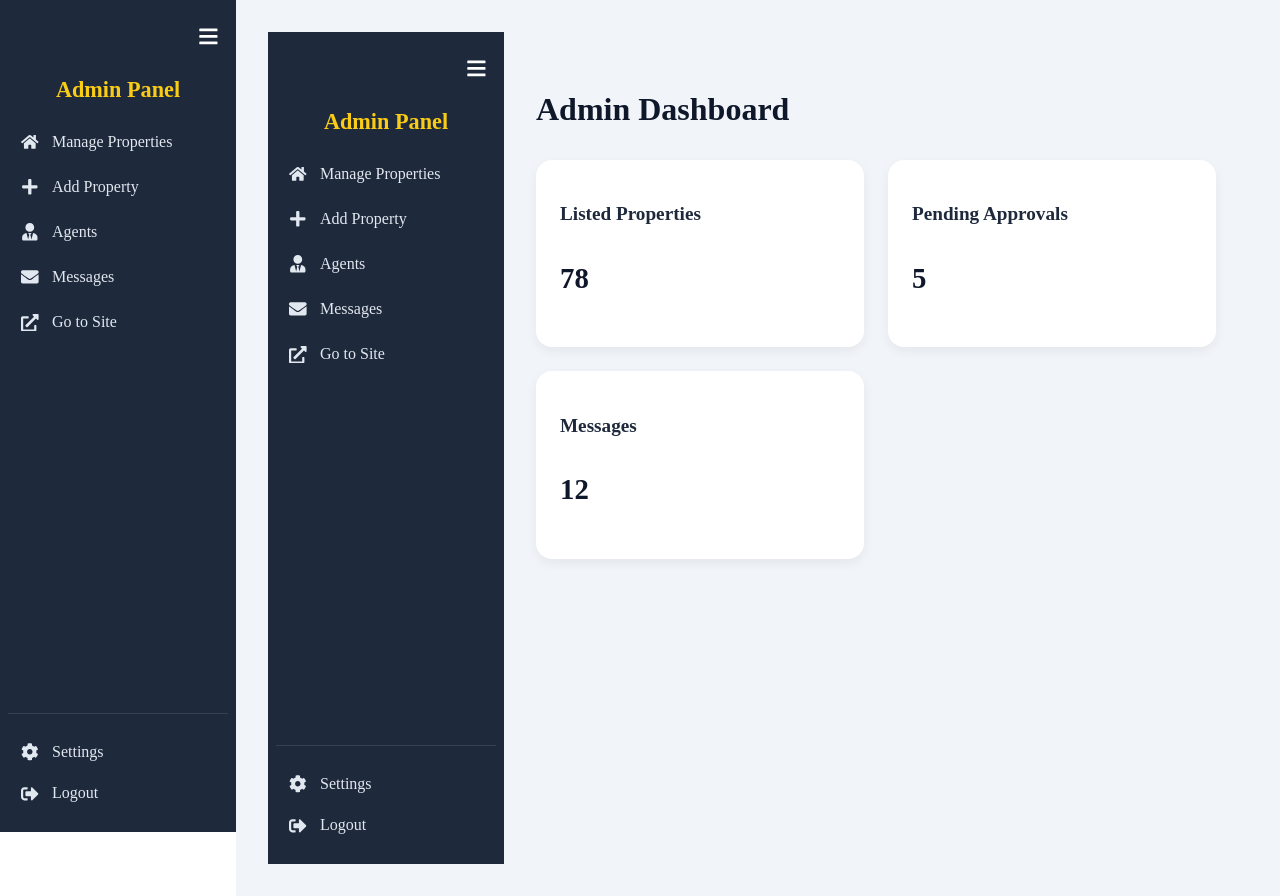
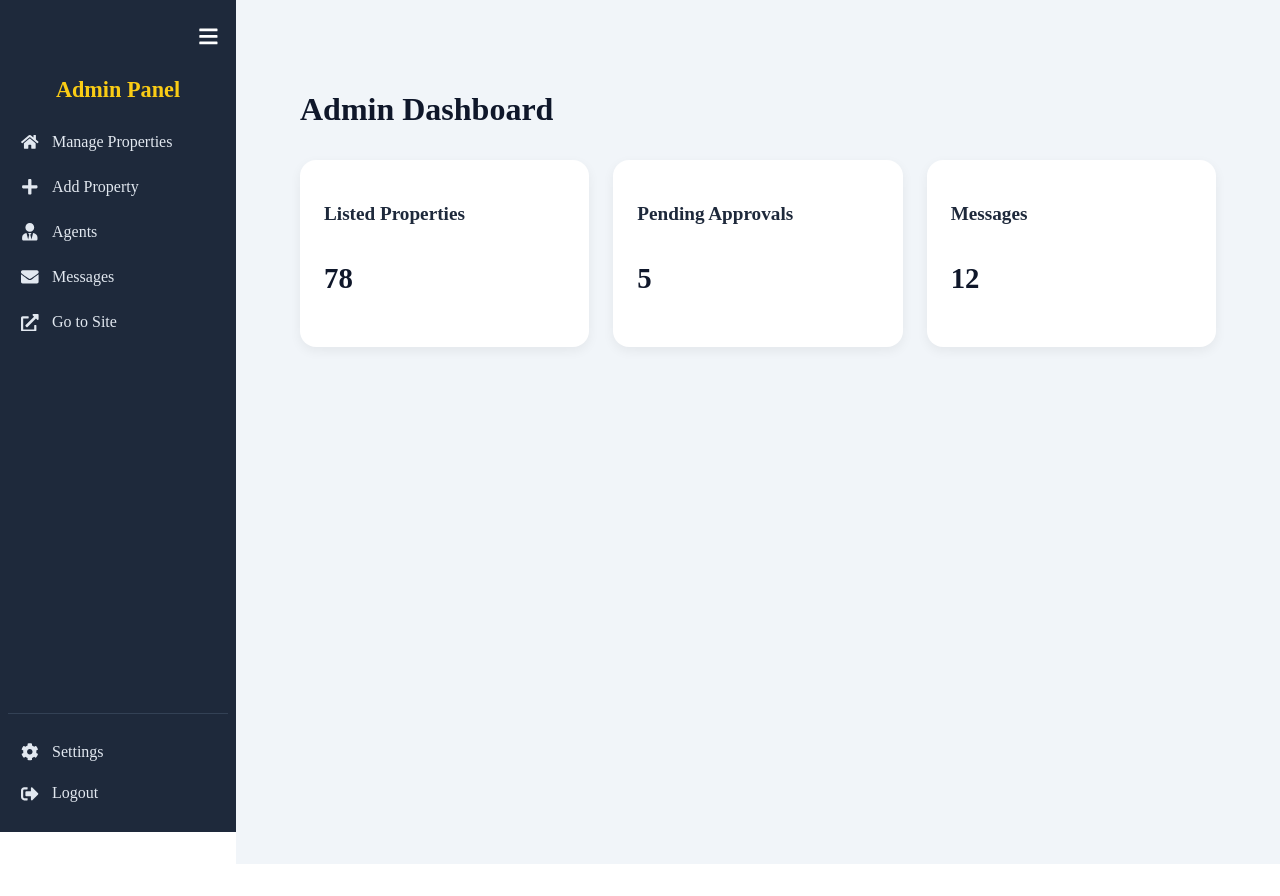
Before and after one commit to madhumitasugandhi/Property-Dealers, a React (Vite) app: page /admin/dashboard in a window 1280 px wide. After the commit the page ends 864 px from the top, so only its background shows below. Built offline with nearby package versions, Linux system fonts and the light colour scheme; sample sign-in values are in the browser's storage.

Commit message:
Till now dashboard is has been updated.

```diff
--- a/src/admin/Dashboard.jsx
+++ b/src/admin/Dashboard.jsx
@@ -50,8 +50,6 @@ const StatCard = styled.div`
 const AdminDashboard = () => {
   return (
     <DashboardLayout>
-      <DashboardSidebar />
-
       <DashboardWrapper>
         <Title>Admin Dashboard</Title>
         <CardContainer>
```
